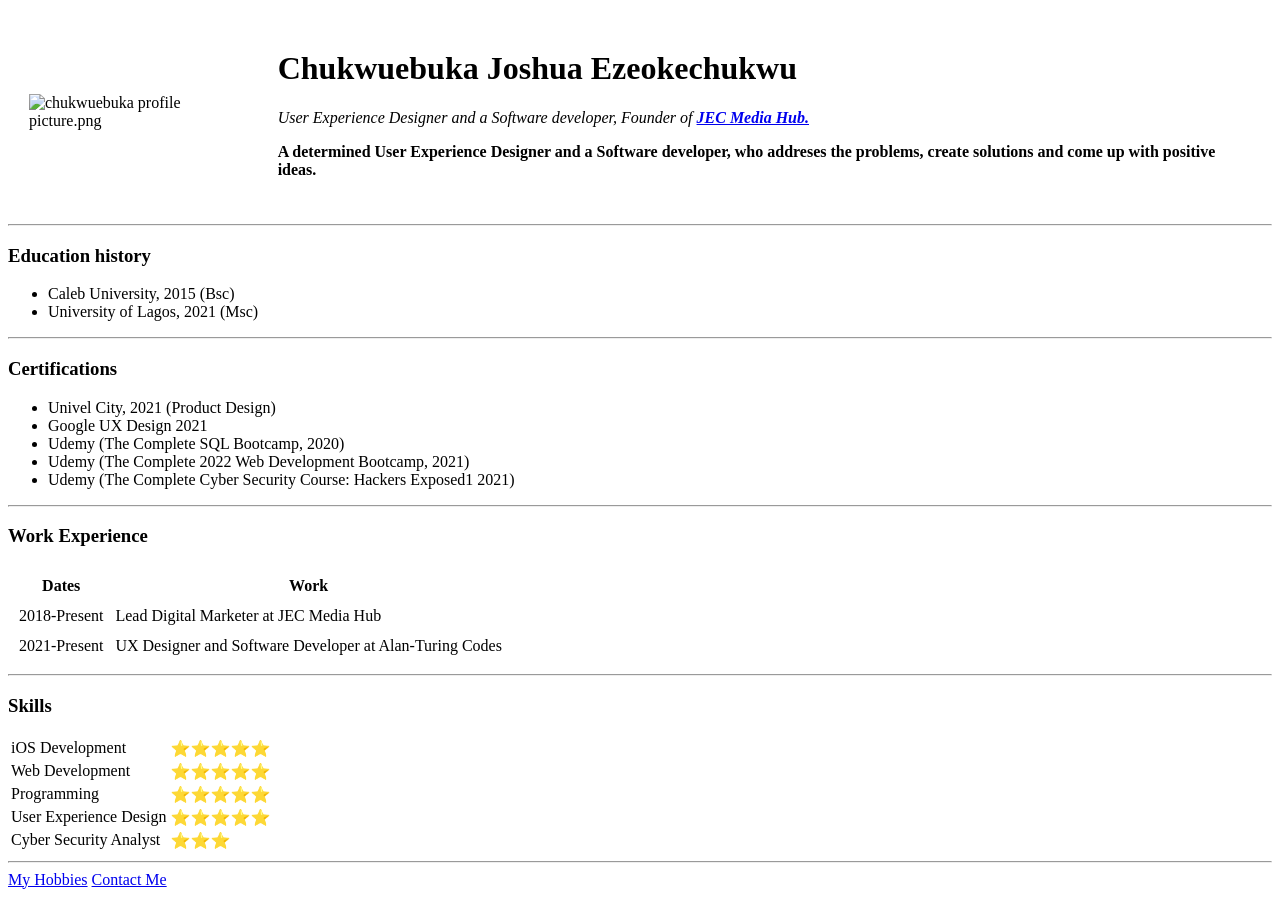
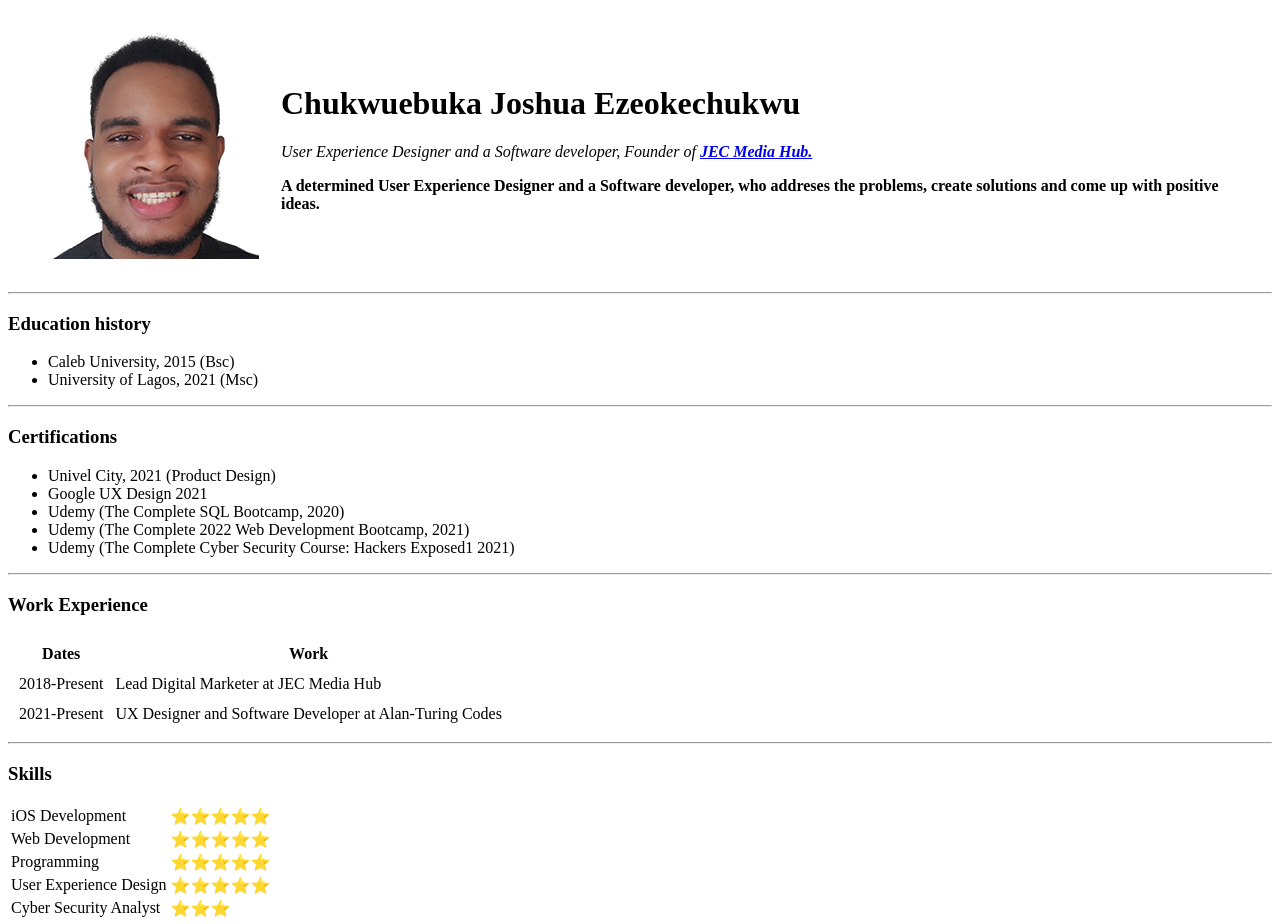
Before and after one commit to Ebuka500/Ebuka-CV, a plain HTML site: page index.html in a window 1280 px wide. Shown: the top 924 px of the page. Before the commit the page ends 897 px from the top, so only its background shows below. Drawn offline with Linux system fonts and the light colour scheme.

Commit message:
Update index.html

```diff
--- a/index.html
+++ b/index.html
@@ -7,7 +7,7 @@
      <body>
        <table cellspacing="20">
          <tr>
-           <td><img src="chukwuebuka_profile_picture.png\chukwuebuka_profile_picture.png" alt="chukwuebuka profile picture.png"></td>
+           <td><img src="chukwuebuka_profile_picture.png" alt="chukwuebuka profile picture.png"></td>
             <td><h1>Chukwuebuka Joshua Ezeokechukwu</h1>
             <p><em>User Experience Designer and a Software developer, Founder of <strong><a href="https://nigeria24.me/jec-media-hub">JEC Media Hub.</a></em></p>
             <p>A determined User Experience Designer and a Software developer, who addreses the problems, create solutions and come up with positive ideas.</p></td>
```
